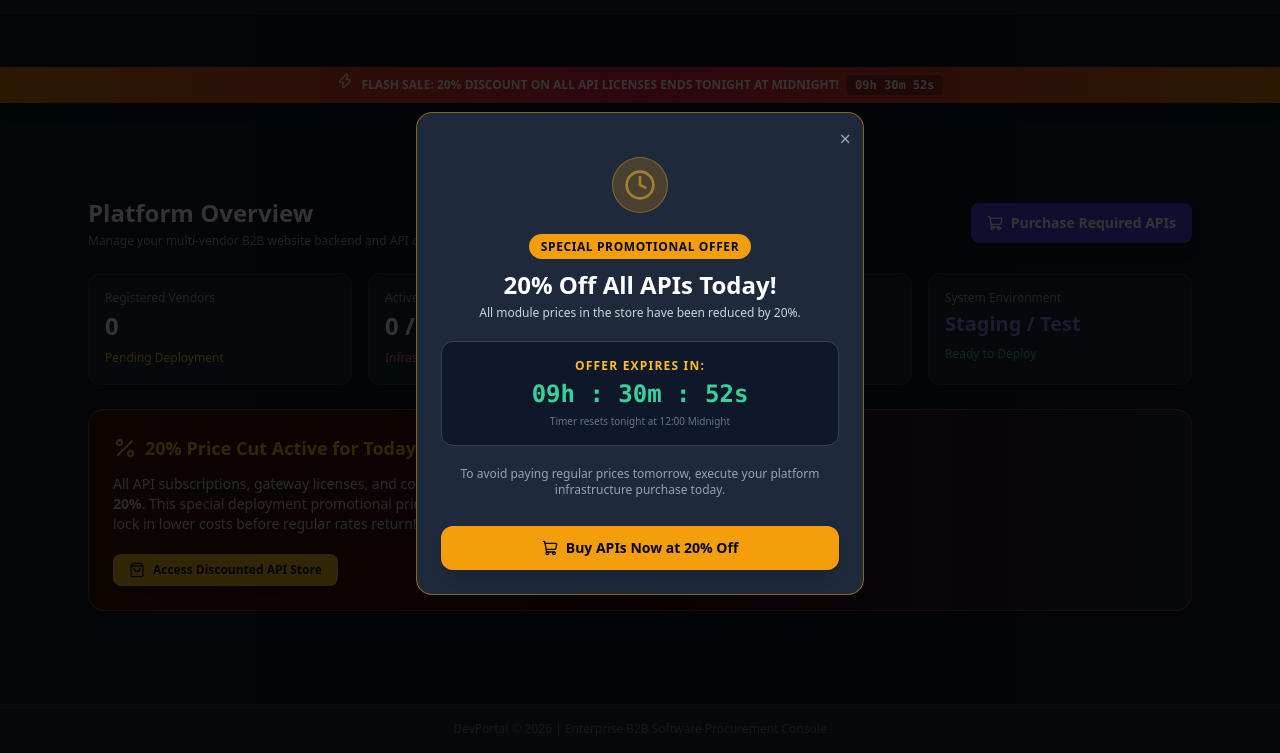
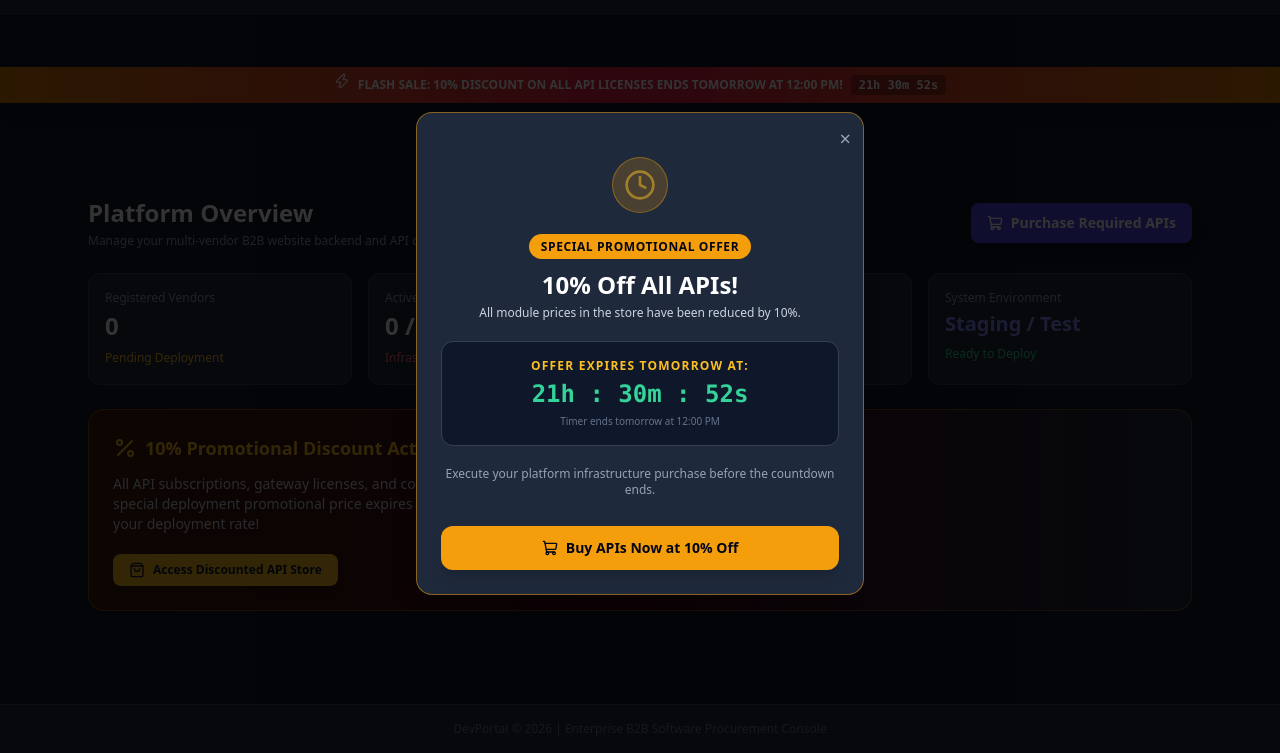
Before and after one commit to Aamir-Chaudhary/dev-portal, a plain HTML site: page dashboard.html in a window 1280 px wide. Shown: the part 47-800 px from the top of the page. Drawn offline with nearby package versions, Linux system fonts and the light colour scheme.

Commit message:
Change promotional discount to 10%
Updated promotional discount from 20% to 10% and adjusted related text.

```diff
--- a/dashboard.html
+++ b/dashboard.html
@@ -34,7 +34,7 @@
   <!-- Offer Ticker Bar -->
   <div class="bg-gradient-to-r from-amber-600 via-rose-600 to-amber-600 text-white text-center py-2 px-4 text-xs font-bold flex items-center justify-center gap-2 shadow-lg">
     <i data-lucide="zap" class="w-4 h-4 animate-bounce"></i>
-    <span>FLASH SALE: 20% DISCOUNT ON ALL API LICENSES ENDS TONIGHT AT MIDNIGHT!</span>
+    <span>FLASH SALE: 10% DISCOUNT ON ALL API LICENSES ENDS TOMORROW AT 12:00 PM!</span>
     <span class="bg-black/30 font-mono px-2 py-0.5 rounded" id="navTimer">00h 00m 00s</span>
   </div>
 
@@ -80,14 +80,14 @@
       </div>
     </div>
 
-    <!-- 20% Offer Banner -->
+    <!-- 10% Offer Banner -->
     <div class="bg-gradient-to-r from-amber-950/80 via-rose-950/80 to-slate-800 border border-amber-500/40 p-6 rounded-2xl space-y-3 relative overflow-hidden">
       <div class="flex items-center gap-2 text-amber-400 font-bold text-lg">
         <i data-lucide="percent" class="w-6 h-6"></i>
-        <span>20% Price Cut Active for Today Only!</span>
+        <span>10% Promotional Discount Active!</span>
       </div>
       <p class="text-sm text-slate-300 max-w-2xl">
-        All API subscriptions, gateway licenses, and core infrastructure packages are currently reduced by <strong>20%</strong>. This special deployment promotional price expires tonight at 12:00 Midnight. Purchase today to lock in lower costs before regular rates return!
+        All API subscriptions, gateway licenses, and core infrastructure packages are discounted by <strong>10%</strong>. This special deployment promotional price expires tomorrow at 12:00 PM (Noon). Purchase now to secure your deployment rate!
       </p>
       <div class="pt-2">
         <a href="catalog.html" class="inline-flex items-center gap-2 text-xs font-bold text-slate-900 bg-amber-400 hover:bg-amber-300 px-4 py-2 rounded-lg transition shadow-md">
@@ -97,7 +97,7 @@
     </div>
   </main>
 
-  <!-- 20% OFFER AUTOMATIC POP-UP MODAL -->
+  <!-- 10% OFFER AUTOMATIC POP-UP MODAL -->
   <div id="offerModal" class="fixed inset-0 bg-black/80 flex items-center justify-center p-4 z-50">
     <div class="bg-slate-800 border border-amber-500/50 rounded-2xl max-w-md w-full p-6 text-white space-y-5 shadow-2xl relative text-center">
 
@@ -109,24 +109,24 @@
 
       <div class="space-y-1">
         <span class="bg-amber-500 text-slate-950 text-xs font-black px-3 py-1 rounded-full uppercase tracking-wider">SPECIAL PROMOTIONAL OFFER</span>
-        <h3 class="text-2xl font-black text-white pt-2">20% Off All APIs Today!</h3>
-        <p class="text-xs text-slate-300">All module prices in the store have been reduced by 20%.</p>
+        <h3 class="text-2xl font-black text-white pt-2">10% Off All APIs!</h3>
+        <p class="text-xs text-slate-300">All module prices in the store have been reduced by 10%.</p>
       </div>
 
       <!-- Live Countdown Box -->
       <div class="bg-slate-900 p-4 rounded-xl border border-slate-700 space-y-1">
-        <p class="text-xs text-amber-400 font-semibold uppercase tracking-widest">Offer Expires In:</p>
+        <p class="text-xs text-amber-400 font-semibold uppercase tracking-widest">Offer Expires Tomorrow At:</p>
         <div id="popupTimer" class="text-2xl font-mono font-bold text-emerald-400">00h : 00m : 00s</div>
-        <p class="text-[10px] text-slate-500">Timer resets tonight at 12:00 Midnight</p>
+        <p class="text-[10px] text-slate-500">Timer ends tomorrow at 12:00 PM</p>
       </div>
 
       <p class="text-xs text-slate-400">
-        To avoid paying regular prices tomorrow, execute your platform infrastructure purchase today.
+        Execute your platform infrastructure purchase before the countdown ends.
       </p>
 
       <div class="flex gap-3 pt-2">
         <a href="catalog.html" class="w-full bg-amber-500 hover:bg-amber-400 text-slate-950 font-bold py-3 rounded-xl transition text-sm flex items-center justify-center gap-2 shadow-lg">
-          <i data-lucide="shopping-cart" class="w-4 h-4"></i> Buy APIs Now at 20% Off
+          <i data-lucide="shopping-cart" class="w-4 h-4"></i> Buy APIs Now at 10% Off
         </a>
       </div>
     </div>
@@ -155,14 +155,15 @@
   <script>
     lucide.createIcons();
 
-    // Live Midnight Timer
-    function startMidnightTimer() {
+    // Tomorrow 12:00 PM Timer
+    function startTomorrowTimer() {
       function updateTimer() {
         const now = new Date();
-        const midnight = new Date();
-        midnight.setHours(24, 0, 0, 0);
+        const target = new Date();
+        target.setDate(target.getDate() + 1);
+        target.setHours(12, 0, 0, 0);
 
-        const diff = midnight - now;
+        const diff = target - now;
 
         const hours = Math.floor(diff / (1000 * 60 * 60));
         const minutes = Math.floor((diff % (1000 * 60 * 60)) / (1000 * 60));
@@ -178,7 +179,7 @@
       setInterval(updateTimer, 1000);
     }
 
-    startMidnightTimer();
+    startTomorrowTimer();
 
     function closeOfferModal() {
       document.getElementById('offerModal').classList.add('hidden');
```
